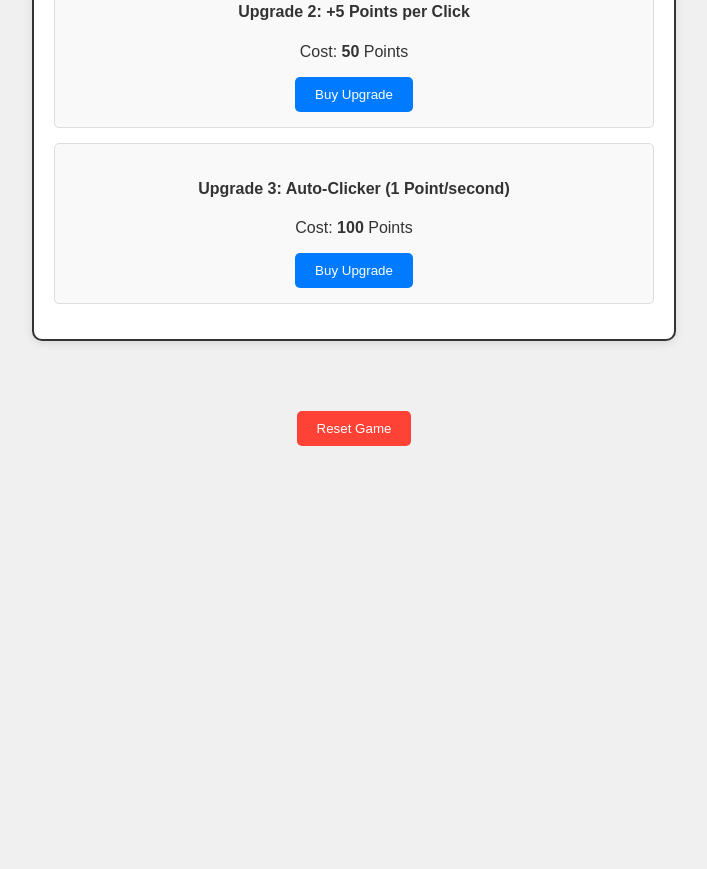
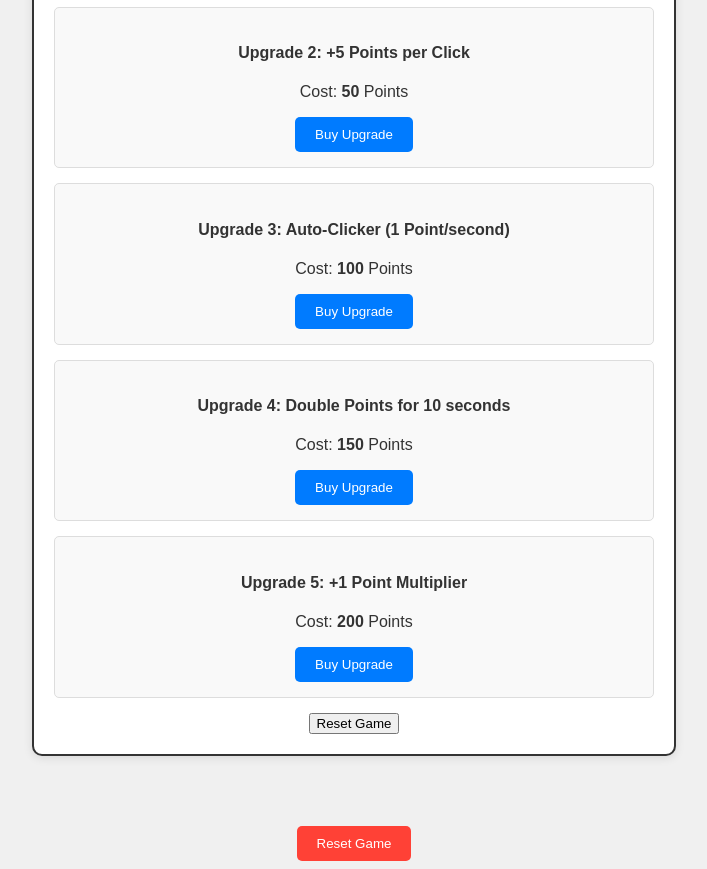
Before and after one commit to Iamhim123469/Clicker, a plain HTML site: page index.html in a window 1280 px wide. Shown: the part 533-1402 px from the top of the page, without its empty margins (286-993 px from the left). Before the commit the page ends 987 px from the top, so only its background shows below. Drawn offline with Linux system fonts and the light colour scheme.

Commit message:
index.html

```diff
--- a/index.html
+++ b/index.html
@@ -11,6 +11,7 @@
         <h1>Tech Clicker Game</h1>
         <div class="points-display">
             <h2>Points: <span id="points">0</span></h2>
+            <h3>Multiplier: <span id="multiplier">1</span>x</h3>
             <button id="clicker-btn">💻 Click for Points!</button>
         </div>
         <div class="upgrades">
@@ -30,7 +31,18 @@
                 <p>Cost: <span class="cost" id="cost3">100</span> Points</p>
                 <button class="upgrade-btn" id="btn3">Buy Upgrade</button>
             </div>
+            <div class="upgrade" id="upgrade4">
+                <h4>Upgrade 4: Double Points for 10 seconds</h4>
+                <p>Cost: <span class="cost" id="cost4">150</span> Points</p>
+                <button class="upgrade-btn" id="btn4">Buy Upgrade</button>
+            </div>
+            <div class="upgrade" id="upgrade5">
+                <h4>Upgrade 5: +1 Point Multiplier</h4>
+                <p>Cost: <span class="cost" id="cost5">200</span> Points</p>
+                <button class="upgrade-btn" id="btn5">Buy Upgrade</button>
+            </div>
         </div>
+        <button id="reset-btn">Reset Game</button>
     </div>
     <script src="script.js"></script>
 </body>
```
